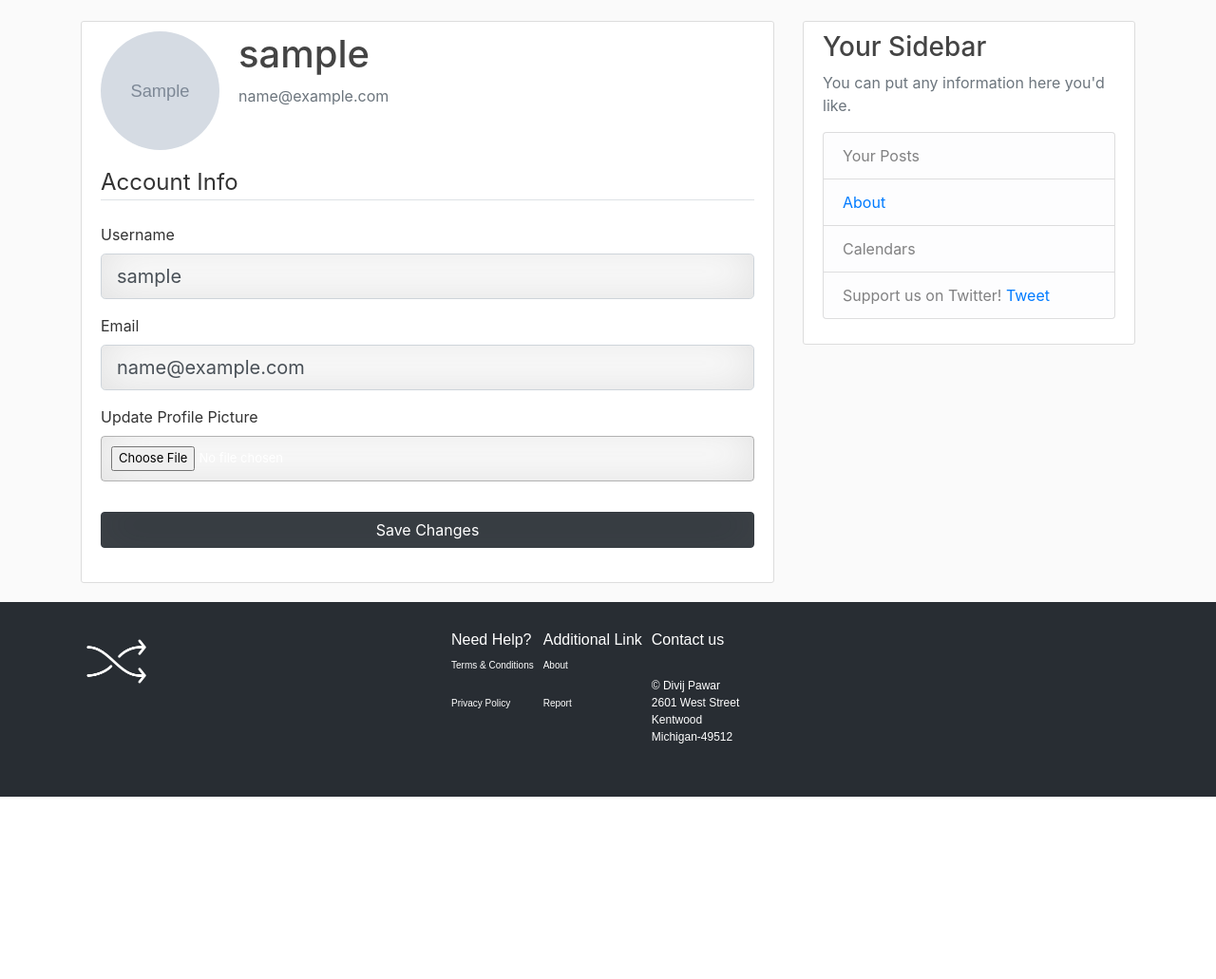
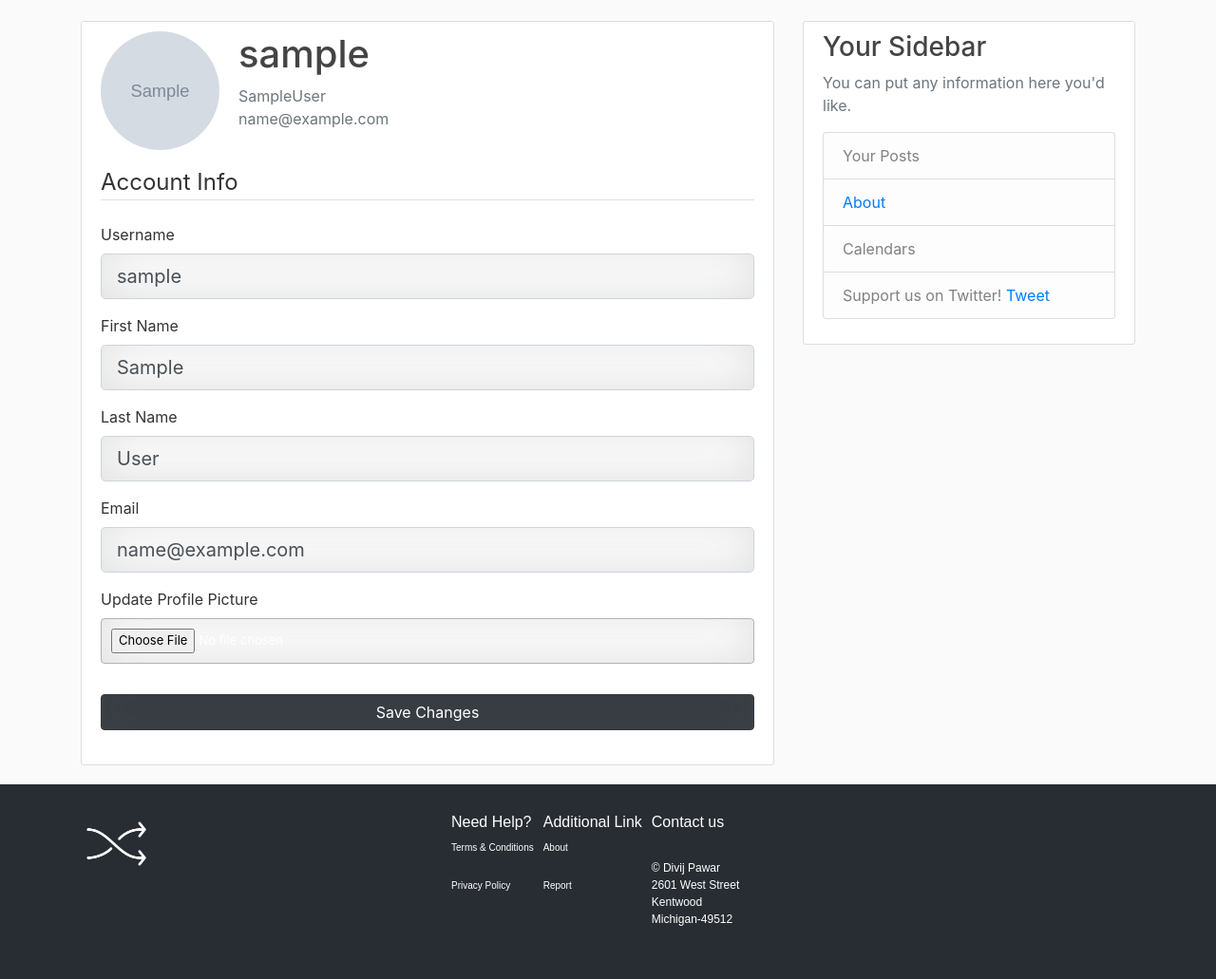
Before and after one commit to divij-pawar/switch, a Flask app: page /account in a window 1280 px wide. Shown: the part 58-1089 px from the top of the page at 95% size. Before the commit the page ends 897 px from the top, so only its background shows below. Run offline with Flask 2, Linux system fonts and the light colour scheme; a user stored in the database is signed in; tables that the repository leaves empty hold one stand-in row (values such as "Sample post"); grey boxes marked "Sample" are stand-in pictures; some libraries are stand-ins or nearby versions.

Commit message:
Added price and accn names

```diff
--- a/forum/forms.py
+++ b/forum/forms.py
@@ -34,6 +34,8 @@ class UpdateAccountForm(FlaskForm):
     username = StringField('Username',validators=[DataRequired(), Length(min=3, max=15),
                             Regexp('^\w+$', message="Username must contain only letters numbers or underscore")])
     email = StringField('Email',validators=[DataRequired(), Email()])
+    fname = StringField('First Name',validators=[Length(min=1, max=50)])
+    lname = StringField('Last Name',validators=[Length(min=1, max=50)])
     picture = FileField('Update Profile Picture',validators=[FileAllowed(['jpg','png','jpeg'])])
     submit = SubmitField('Save Changes')
 
--- a/forum/models.py
+++ b/forum/models.py
@@ -11,6 +11,8 @@ def load_user(user_id):
 class User(db.Model, UserMixin):
     id = db.Column(db.Integer, primary_key=True)
     username = db.Column(db.String(20), unique=True, nullable=False)
+    fname = db.Column(db.String(50), nullable=True)
+    lname = db.Column(db.String(50), nullable=True)
     email = db.Column(db.String(120), unique=True, nullable=False)
     image_file = db.Column(db.String(20), nullable=False, default='default-dp.jpg')
     password = db.Column(db.String(60), nullable=False)
@@ -24,6 +26,7 @@ class Post(db.Model):
     id = db.Column(db.Integer, primary_key=True)
     title = db.Column(db.String(100), nullable=False)
     date_posted = db.Column(db.DateTime, nullable=False, default=datetime.utcnow)
+    price = db.Column(db.Float, nullable=False)
     content = db.Column(db.Text, nullable=False)
     image_file = db.Column(db.String(20), nullable=True)
     user_id = db.Column(db.Integer, db.ForeignKey('user.id'), nullable=False)
--- a/forum/routes.py
+++ b/forum/routes.py
@@ -95,6 +95,11 @@ def account():
         if form.picture.data:
             picture_file = save_profile_picture(form.picture.data)
             current_user.image_file = picture_file
+        if form.fname.data:
+            current_user.fname = form.fname.data
+
+        if form.lname.data:
+            current_user.lname = form.lname.data
 
         current_user.username = form.username.data
         current_user.email = form.email.data
@@ -105,6 +110,8 @@ def account():
     elif request.method == 'GET':
         form.username.data = current_user.username
         form.email.data = current_user.email
+        form.lname.data = current_user.lname
+        form.fname.data = current_user.fname
     image_file = url_for('static',filename='profile_pics/'+current_user.image_file)
     return render_template('account.html', title='Account', image_file=image_file,form=form)
 
@@ -138,7 +145,7 @@ def new_post():
             print(f'______________________PICTURE ADDED TO POST____________________{picture_file}')
         else:
             picture_file=""
-        post = Post(title=form.title.data,image_file = picture_file, content=form.content.data, author=current_user)
+        post = Post(title=form.title.data,image_file = picture_file, price = form.price.data, content=form.content.data, author=current_user)
         db.session.add(post)
         db.session.commit()
         flash("Your post has been created!",'success')
@@ -164,6 +171,7 @@ def update_post(post_id):
             print(f'______________________PICTURE UPDATE____________________{picture_file}')
         post.title = form.title.data
         post.image_file = picture_file
+        post.price = form.price.data
         post.content = form.content.data
         db.session.commit()
         flash('Your post has been updated!','success')
--- a/forum/templates/account.html
+++ b/forum/templates/account.html
@@ -5,7 +5,7 @@
           <img class="rounded-circle account-img" src="{{ image_file }}">
           <div class="media-body">
             <h2 class="account-heading">{{ current_user.username }}</h2>
-            <p class="text-secondary">{{ current_user.email }}</p>
+            <p class="text-secondary">{{ current_user.fname }}{{ current_user.lname }}<br>{{ current_user.email }}</p>
           </div>
         </div>
         <form method="POST" action="" enctype="multipart/form-data">
@@ -27,6 +27,26 @@
                     {% endif %}
                 </div>
                 <div class="form-group">
+                    {{ form.fname.label() }}
+                    {% if form.fname.errors %}
+                        {% for error in form.fname.errors %}
+                            <span class="test-danger">{{ error }}</span></br>
+                        {% endfor %}
+                    {% else %}
+                        {{ form.fname(class="form-control form-control-lg") }}
+                    {% endif %}
+                </div>
+                <div class="form-group">
+                    {{ form.lname.label() }}
+                    {% if form.lname.errors %}
+                        {% for error in form.lname.errors %}
+                            <span class="test-danger">{{ error }}</span></br>
+                        {% endfor %}
+                    {% else %}
+                        {{ form.lname(class="form-control form-control-lg") }}
+                    {% endif %}
+                </div>
+                <div class="form-group">
                     {{ form.email.label(class="form-control-label") }}
                     {% if form.email.errors %}
                         {{ form.email(class="form-control form-control-lg is-invalid") }}
@@ -43,7 +63,7 @@
                     {{ form.picture.label() }}
                     {{ form.picture(class="form-control-file") }}
                     {% if form.picture.errors %}
-                        {% for error in form.email.errors %}
+                        {% for error in form.picture.errors %}
                             <span class="test-danger">{{ error }}</span></br>
                         {% endfor %}
                     {% endif %}
--- a/forum/templates/home.html
+++ b/forum/templates/home.html
@@ -9,7 +9,7 @@
               <small class="text-muted">{{ post.date_posted.strftime('posted on %d %b %Y at %-I:%-M%p') }}</small>
             </div>
             <div class="post-title">
-            <h5><a class="article-title" href="{{ url_for('post',post_id=post.id ) }}">{{ post.title }}</a></h5><small><b>Price: Rs. #</b></small>
+            <h5><a class="article-title" href="{{ url_for('post',post_id=post.id ) }}">{{ post.title }}</a></h5><small><b>Price: Rs. {{ post.price }}</b></small>
             </div>
             <p class="article-content">{{ post.content }}</p>
             {% if post.image_file %}
@@ -25,7 +25,7 @@
                 <!-- Modal content -->
                 <div class="modal-content">
                   <span class="close">&times;</span>
-                  <p>Seller Info</p>
+                  <p>Seller Info : post.author.email</p>
                 </div>
 
               </div>
--- a/forum/templates/post.html
+++ b/forum/templates/post.html
@@ -7,7 +7,7 @@
                 <a class="mr-2" href="#">{{ post.author.username }}</a>
                 <small class="text-muted">{{ post.date_posted.strftime('posted on %d %b %Y at %-I:%-M%p')}}</small>
             </div>
-        <h2 class-"article-title">{{ post.title }}<h6><b>Price: Rs. #</b></h6></h2>
+        <h2 class-"article-title">{{ post.title }}<h6><b>Price: Rs. {{ post.price }}</b></h6></h2>
         <p class="article-content">{{ post.content }}</p>
         {% if post.image_file %}
         <div class="media content-section ">
```
